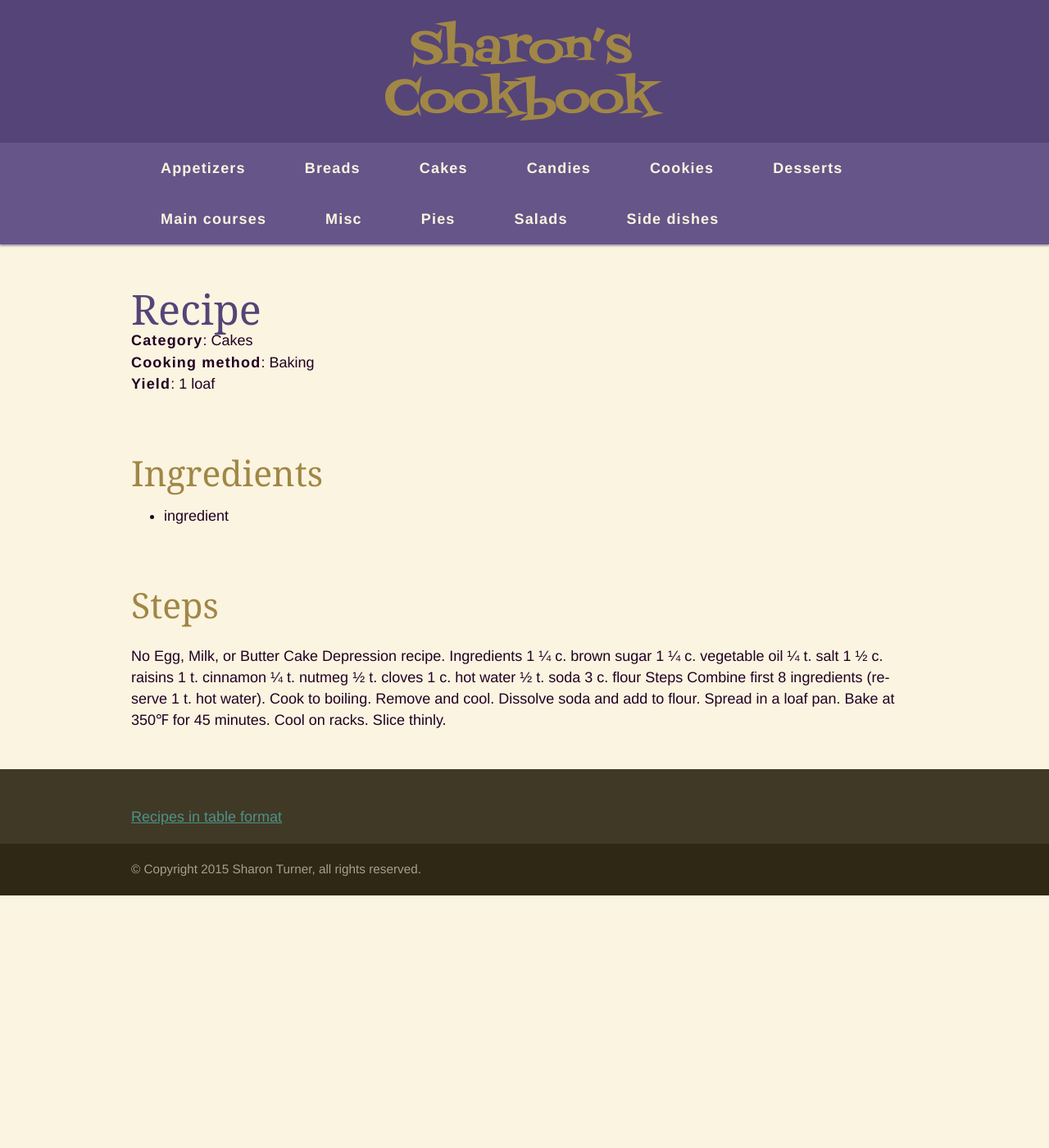
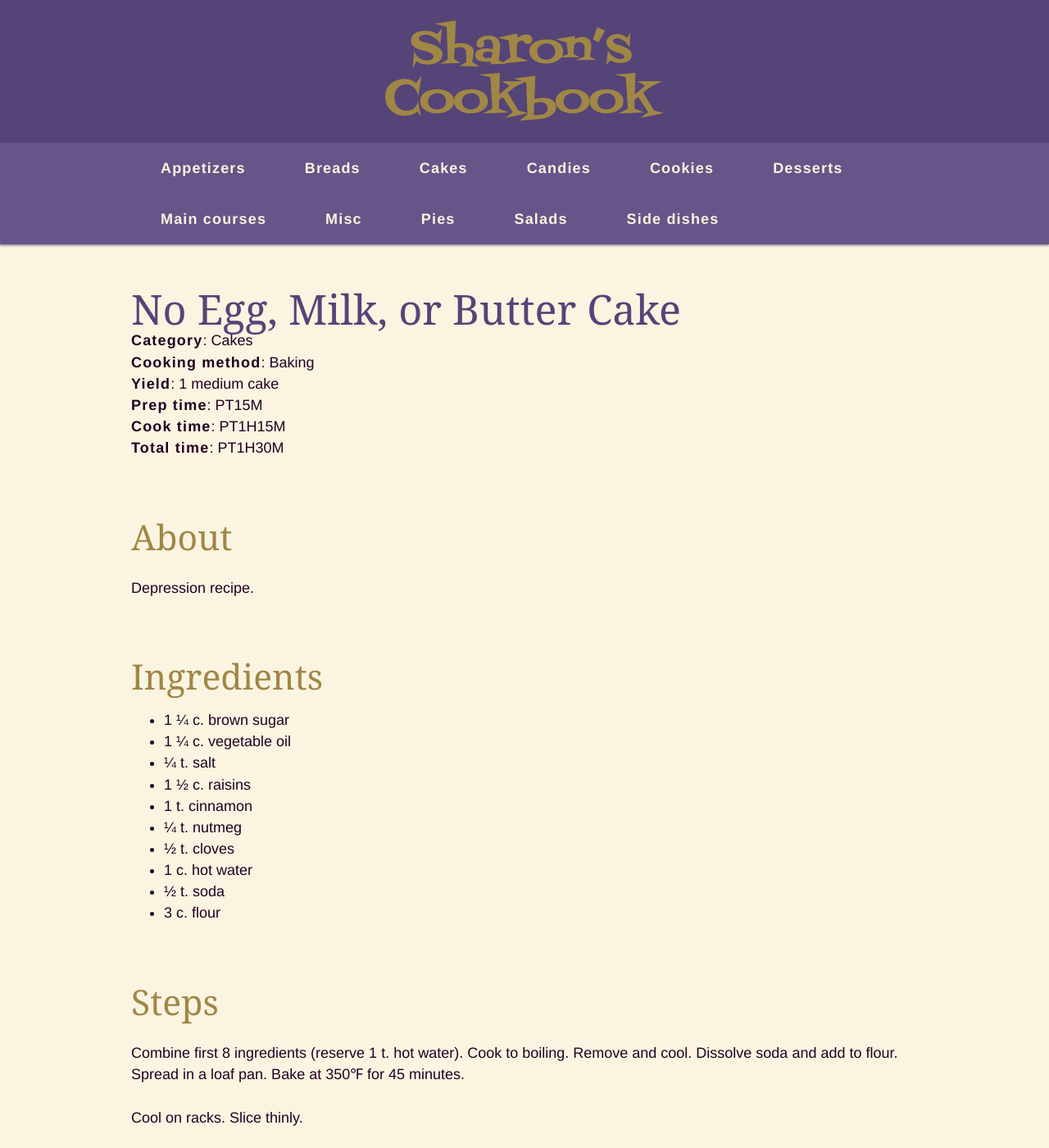
Before and after one commit to ao5357/turner-cookbook, a Jekyll site: the page built from _recipes/no-egg-milk-or-butter-cake.md, in a window 1280 px wide and 1400 px high. Shown: the whole window at 82% size. Built offline with Jekyll 4.4.1, drawn with Linux system fonts in a browser that asks for light colours; Markdown is read by kramdown in place of the engine named in the settings.

Commit message:
Up to the vegan cake

```diff
--- a/_recipes/no-egg-milk-or-butter-cake.md
+++ b/_recipes/no-egg-milk-or-butter-cake.md
@@ -1,32 +1,28 @@
 ---
-title: "Recipe"
-#description: ""
+title: "No Egg, Milk, or Butter Cake"
+description: "Depression recipe."
 category: "Cakes"
 #image: filename.jpg
 cookingMethod: "Baking"
-recipeYield: "1 loaf"
-#prepTime: "15M"
-#cookTime: "1H"
-#totalTime: "1H15M"
+recipeYield: "1 medium cake"
+prepTime: "15M"
+cookTime: "1H15M"
+totalTime: "1H30M"
 ingredients:
-  - "ingredient"
+  - "1 ¼ c. brown sugar"
+  - "1 ¼ c. vegetable oil"
+  - "¼ t. salt"
+  - "1 ½ c. raisins"
+  - "1 t. cinnamon"
+  - "¼ t. nutmeg"
+  - "½ t. cloves"
+  - "1 c. hot water"
+  - "½ t. soda"
+  - "3 c. flour"
 ---
 
-No Egg, Milk, or Butter Cake
-Depression recipe.
-Ingredients
-1 ¼ c. brown sugar
-1 ¼ c. vegetable oil
-¼ t. salt
-1 ½ c. raisins
-1 t. cinnamon
-¼ t. nutmeg
-½ t. cloves
-1 c. hot water
-½ t. soda
-3 c. flour
-Steps
 Combine first 8 ingredients (reserve 1 t. hot water). Cook to boiling.
 Remove and cool. Dissolve soda and add to flour.
 Spread in a loaf pan. Bake at 350℉ for 45 minutes.
+
 Cool on racks. Slice thinly.
```
Also changed, not shown: _recipes/no-cook-candy.md (+10 -13 lines).
